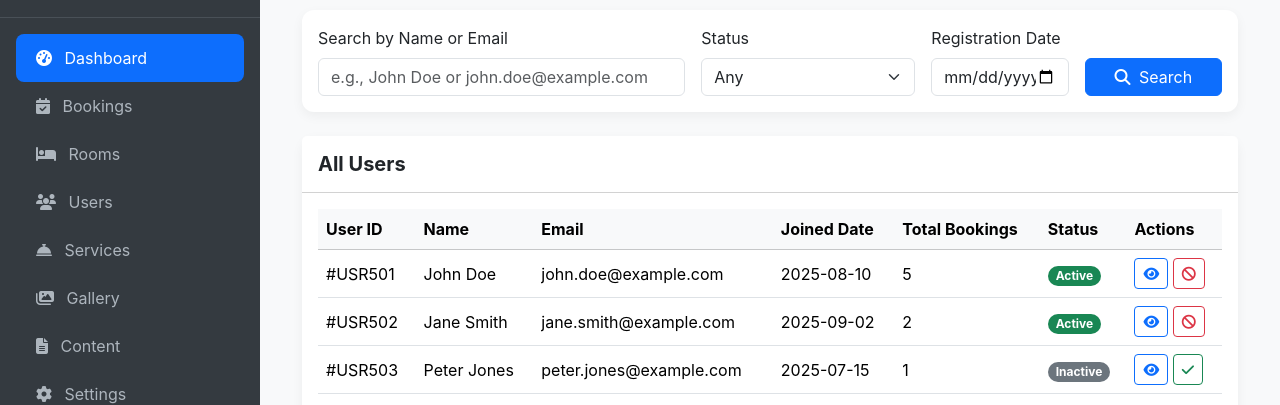
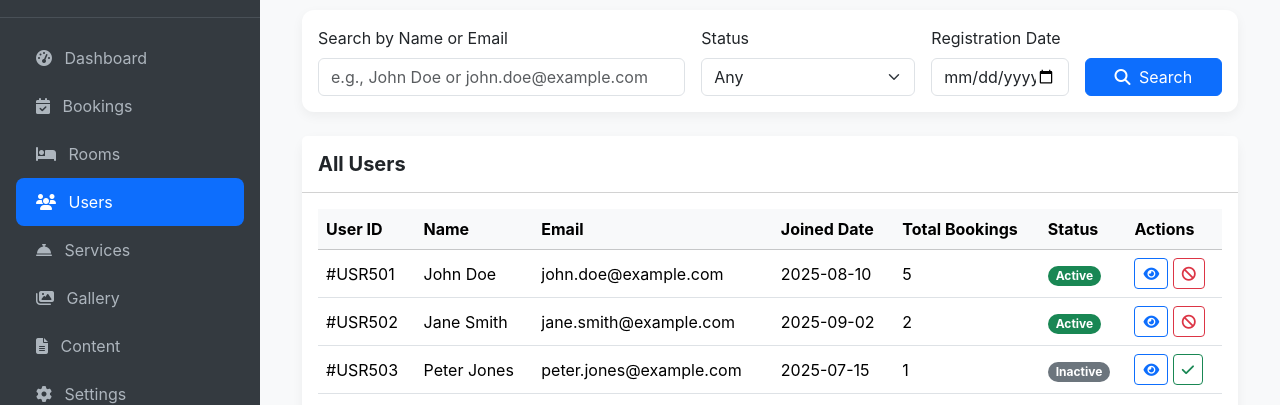
Before and after one commit to Huz-07/StayIn_Admin, a plain HTML site: page User.html in a window 1280 px wide. Shown: the part 90-495 px from the top of the page. Drawn offline with nearby package versions, Linux system fonts and the light colour scheme.

```diff
--- a/User.html
+++ b/User.html
@@ -70,7 +70,7 @@
         </div>
   <ul class="nav flex-column p-3">
             <li class="nav-item">
-                <a class="nav-link active" href="index.html"><i class="fas fa-tachometer-alt me-2"></i> Dashboard</a>
+                <a class="nav-link" href="index.html"><i class="fas fa-tachometer-alt me-2"></i> Dashboard</a>
             </li>
             <li class="nav-item">
                 <a class="nav-link" href="Booking.html"><i class="fas fa-calendar-check me-2"></i> Bookings</a>
@@ -79,7 +79,7 @@
                 <a class="nav-link" href="Room.html"><i class="fas fa-bed me-2"></i> Rooms</a>
             </li>
             <li class="nav-item">
-                <a class="nav-link" href="User.html"><i class="fas fa-users me-2"></i> Users</a>
+                <a class="nav-link active" href="User.html"><i class="fas fa-users me-2"></i> Users</a>
             </li>
             <li class="nav-item">
                 <a class="nav-link" href="Services.html"><i class="fas fa-concierge-bell me-2"></i> Services</a>
```
